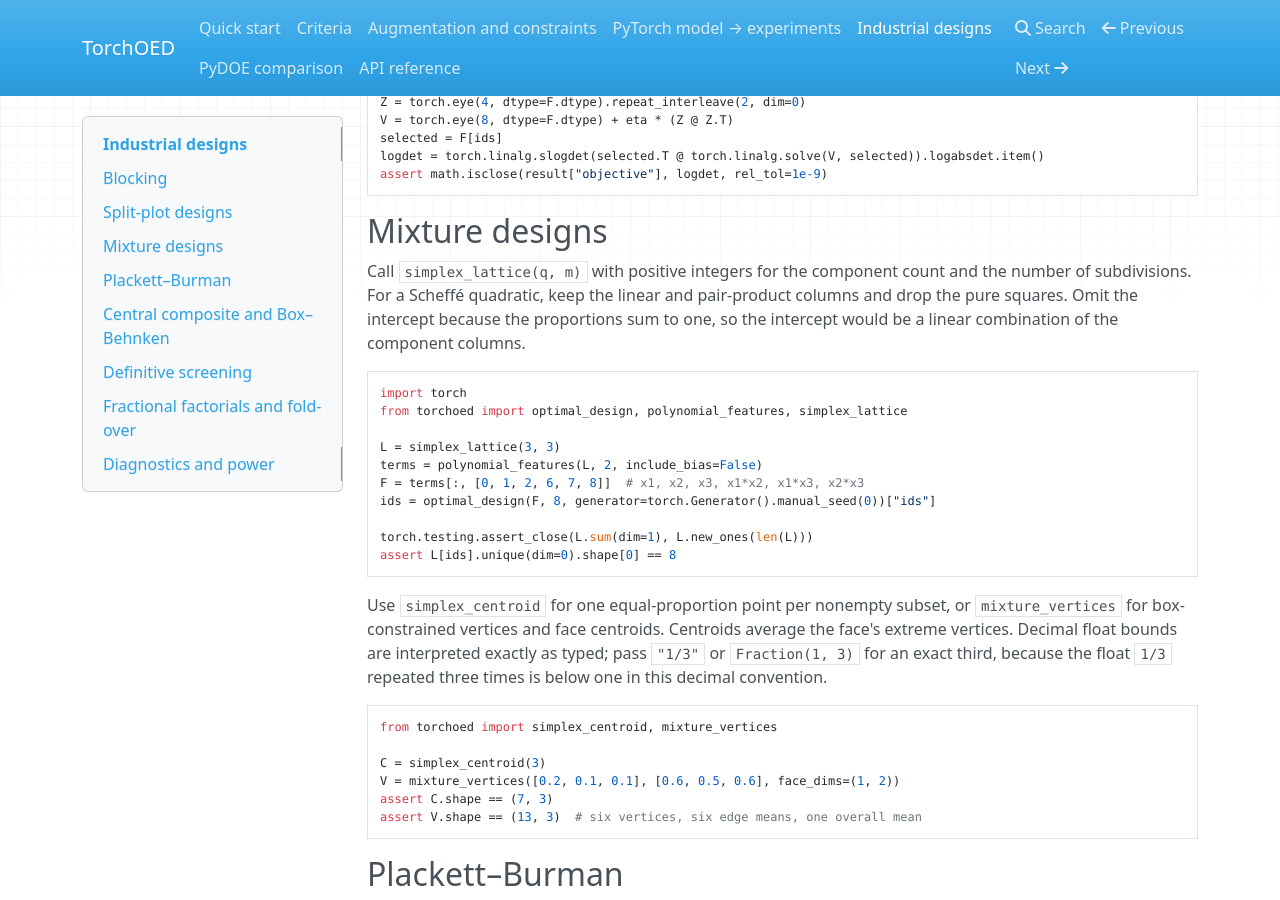
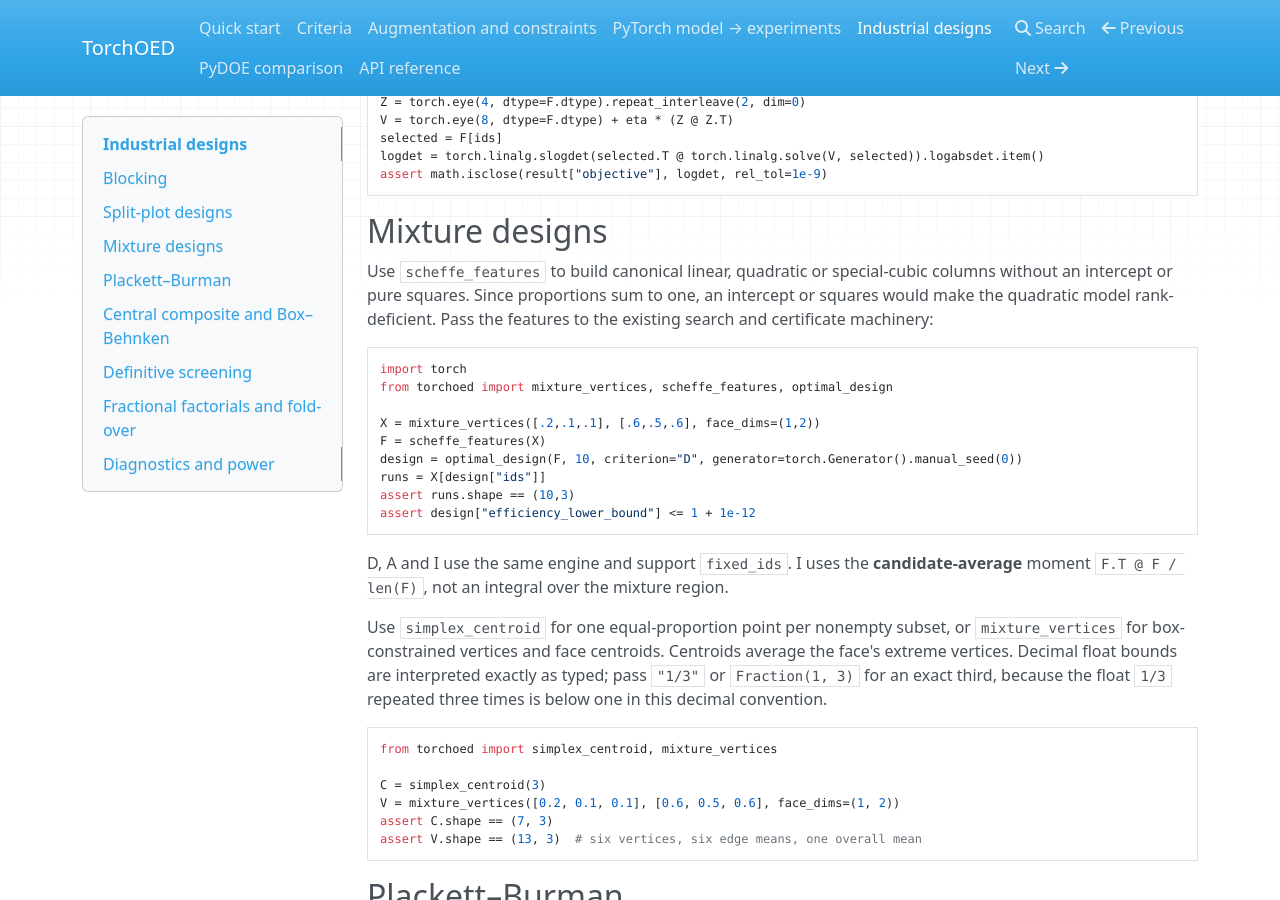
Before and after one commit to JohnnyZPiggy/TorchOED, an MkDocs documentation site: the page built from website/industrial.md, in a window 1280 px wide and 900 px high, scrolled down 1027 px. Built offline with MkDocs 1.6.1, drawn with Linux system fonts in a browser that asks for light colours; nearby versions of some CDN libraries.

Commit message:
Add Scheffe helper and expose blocked multiset contract (Refs #284)

````diff
--- a/src/torchoed/__init__.py
+++ b/src/torchoed/__init__.py
@@ -6,7 +6,7 @@ from .factorial import (
     box_behnken, central_composite, definitive_screening, ff2n, fold_over, fractional_factorial,
     fractional_factorial_generators, full_factorial, plackett_burman, simplex_centroid, mixture_vertices, simplex_lattice, word_length_pattern,
 )
-from .features import polynomial_features, effects_coding, feasible_candidates, jacobian_features
+from .features import scheffe_features, polynomial_features, effects_coding, feasible_candidates, jacobian_features
 from .sampling import lhs, sobol
 from .information import design_diagnostics, exact_information, weighted_information
 from .criteria import d_optimality, a_optimality, e_optimality, c_optimality
@@ -15,7 +15,7 @@ from .two_swap import score_two_swaps
 from .k2_exchange import k2_exchange
 from .d_optimal_design import d_optimal_design, optimal_design, next_batch
 
-__all__ = ["full_factorial", "ff2n", "definitive_screening", "plackett_burman", "central_composite", "box_behnken", "simplex_lattice", "simplex_centroid", "mixture_vertices", "lhs", "sobol", "polynomial_features", "effects_coding", "feasible_candidates", "jacobian_features",
+__all__ = ["full_factorial", "ff2n", "definitive_screening", "plackett_burman", "central_composite", "box_behnken", "simplex_lattice", "simplex_centroid", "mixture_vertices", "lhs", "sobol", "polynomial_features", "scheffe_features", "effects_coding", "feasible_candidates", "jacobian_features",
            "fractional_factorial", "fractional_factorial_generators", "fold_over", "word_length_pattern", "design_diagnostics",
            "exact_information", "weighted_information", "d_optimality",
            "a_optimality", "e_optimality", "c_optimality", "fedorov_exchange", "score_two_swaps", "k2_exchange", "d_optimal_design", "optimal_design", "next_batch"]
--- a/website/industrial.md
+++ b/website/industrial.md
@@ -54,20 +54,21 @@ assert math.isclose(result["objective"], logdet, rel_tol=1e-9)
 
 ## Mixture designs
 
-Call `simplex_lattice(q, m)` with positive integers for the component count and the number of subdivisions. For a Scheffé quadratic, keep the linear and pair-product columns and drop the pure squares. Omit the intercept because the proportions sum to one, so the intercept would be a linear combination of the component columns.
+Use `scheffe_features` to build canonical linear, quadratic or special-cubic columns without an intercept or pure squares. Since proportions sum to one, an intercept or squares would make the quadratic model rank-deficient. Pass the features to the existing search and certificate machinery:
 
 ```python
 import torch
-from torchoed import optimal_design, polynomial_features, simplex_lattice
+from torchoed import mixture_vertices, scheffe_features, optimal_design
 
-L = simplex_lattice(3, 3)
-terms = polynomial_features(L, 2, include_bias=False)
-F = terms[:, [0, 1, 2, 6, 7, 8]]  # x1, x2, x3, x1*x2, x1*x3, x2*x3
-ids = optimal_design(F, 8, generator=torch.Generator().manual_seed(0))["ids"]
+X = mixture_vertices([.2,.1,.1], [.6,.5,.6], face_dims=(1,2))
+F = scheffe_features(X)
+design = optimal_design(F, 10, criterion="D", generator=torch.Generator().manual_seed(0))
+runs = X[design["ids"]]
+assert runs.shape == (10,3)
+assert design["efficiency_lower_bound"] <= 1 + 1e-12
+```
 
-torch.testing.assert_close(L.sum(dim=1), L.new_ones(len(L)))
-assert L[ids].unique(dim=0).shape[0] == 8
-```
+D, A and I use the same engine and support `fixed_ids`. I uses the **candidate-average** moment `F.T @ F / len(F)`, not an integral over the mixture region.
 
 Use `simplex_centroid` for one equal-proportion point per nonempty subset, or `mixture_vertices` for box-constrained vertices and face centroids. Centroids average the face's extreme vertices. Decimal float bounds are interpreted exactly as typed; pass `"1/3"` or `Fraction(1, 3)` for an exact third, because the float `1/3` repeated three times is below one in this decimal convention.
 
````
Also changed, not shown: CHANGELOG.md (+2 -0 lines), docs/CAPABILITY_MATRIX.md (+1 -1 lines), docs/P2_GATE.md (+22 -0 lines), website/api.md (+5 -1 lines), 2 other files.
